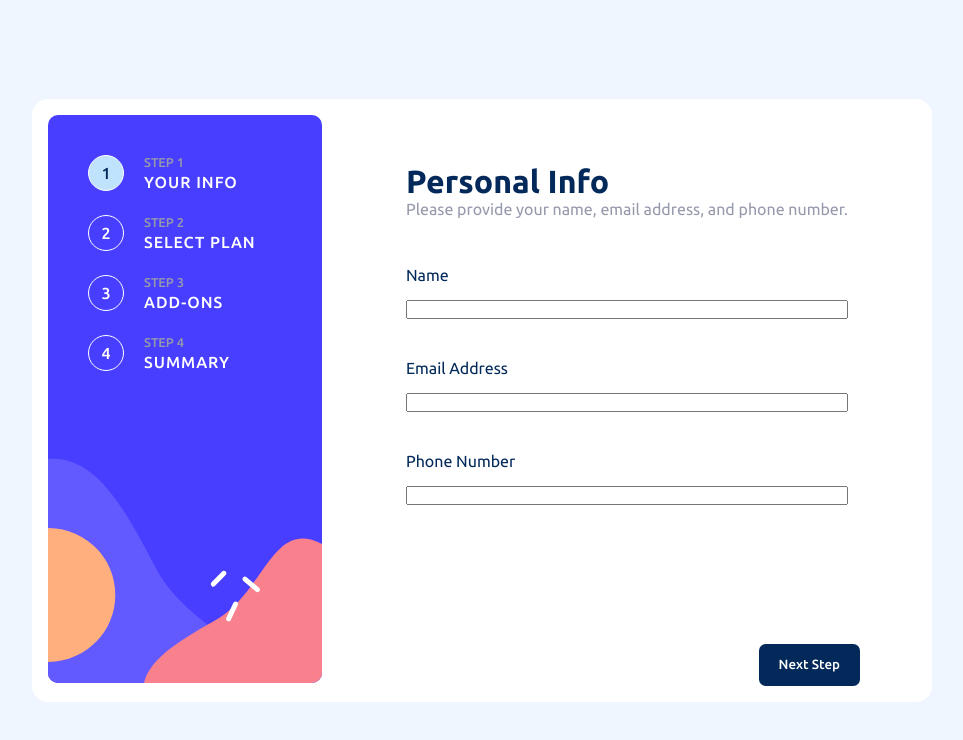
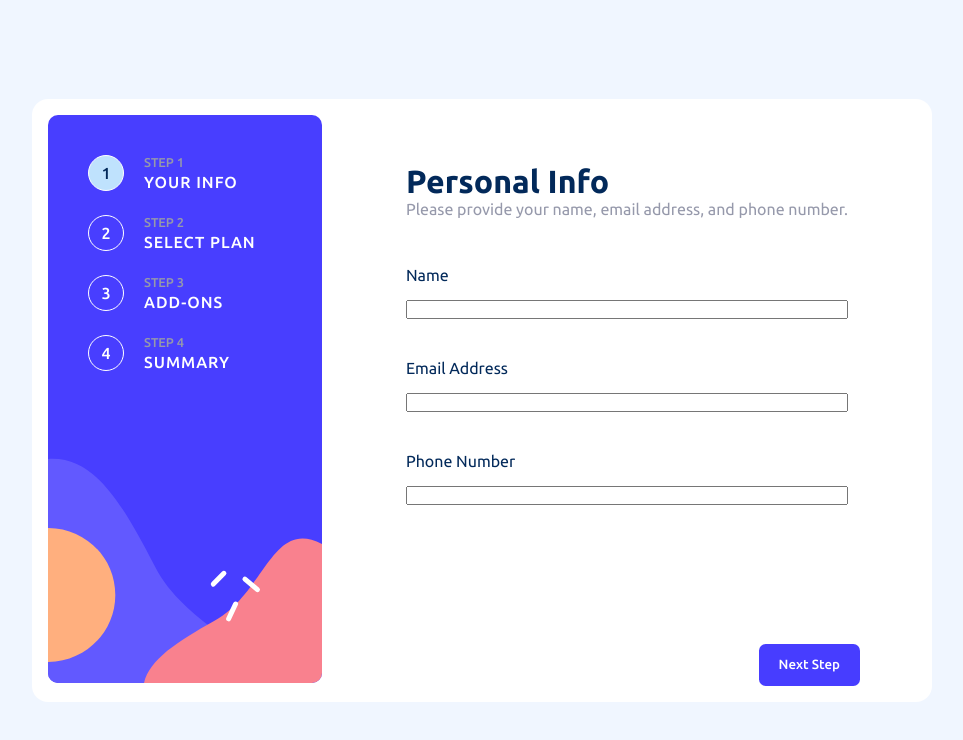
Before and after one commit to liquidwater0/multi-step-form, a React (Vite) app: page / in a window 1280 px wide. In both pictures the pointer is over the button "Next Step". Shown: the top 740 px of the page, without its empty margins (158-1121 px from the left). Built offline with nearby package versions, Linux system fonts and the light colour scheme.

Commit message:
add hover state to primary button

```diff
--- a/src/scss/form/_buttons.scss
+++ b/src/scss/form/_buttons.scss
@@ -12,6 +12,10 @@
         color: var(--color-neutral-5);
         padding: 1em 1.5em;
         border-radius: 0.5em;
+
+        &:hover {
+            background-color: var(--color-primary-2);
+        }
     }
 
     &.btn-secondary {
```
